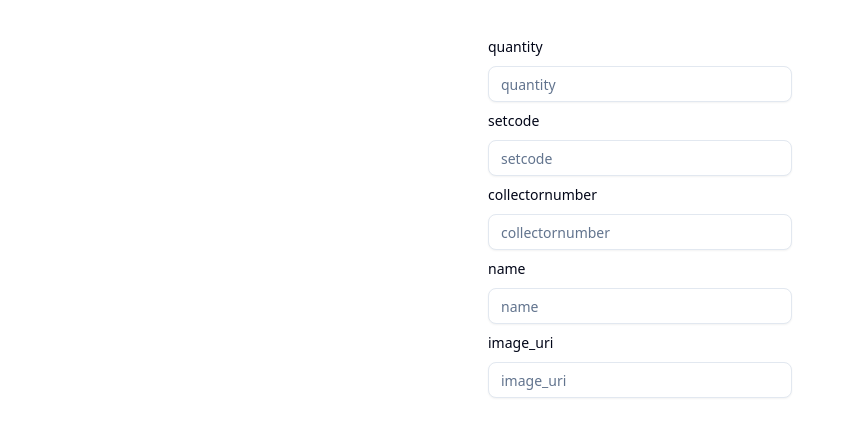
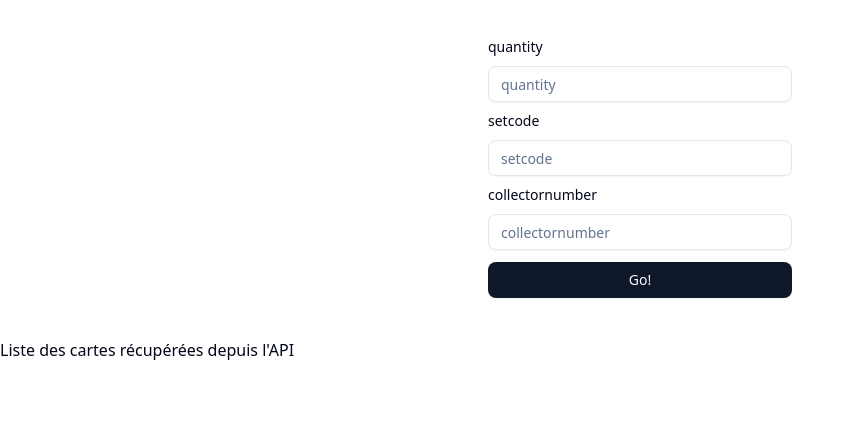
Before and after one commit to slythom/cockadeck-svletekit, a SvelteKit app: page / in a window 1280 px wide. Shown: the top 436 px of the page, without its empty margins (0-854 px from the left). Built offline with nearby package versions, Linux system fonts and the light colour scheme.

Commit message:
Added: Search action

```diff
--- a/package.json
+++ b/package.json
@@ -44,7 +44,7 @@
 		"svelte": "^5.0.0",
 		"svelte-check": "^4.0.0",
 		"tailwind-merge": "^3.3.1",
-		"tailwind-variants": "^3.1.1",
+		"tailwind-variants": "^1.0.0",
 		"tailwindcss": "^4.0.0",
 		"tw-animate-css": "^1.3.8",
 		"typescript": "^5.0.0",
--- /dev/null
+++ b/src/lib/components/ui/button/button.svelte
@@ -0,0 +1,80 @@
+<script lang="ts" module>
+	import { cn, type WithElementRef } from "$lib/utils.js";
+	import type { HTMLAnchorAttributes, HTMLButtonAttributes } from "svelte/elements";
+	import { type VariantProps, tv } from "tailwind-variants";
+
+	export const buttonVariants = tv({
+		base: "focus-visible:border-ring focus-visible:ring-ring/50 aria-invalid:ring-destructive/20 dark:aria-invalid:ring-destructive/40 aria-invalid:border-destructive inline-flex shrink-0 items-center justify-center gap-2 whitespace-nowrap rounded-md text-sm font-medium outline-none transition-all focus-visible:ring-[3px] disabled:pointer-events-none disabled:opacity-50 aria-disabled:pointer-events-none aria-disabled:opacity-50 [&_svg:not([class*='size-'])]:size-4 [&_svg]:pointer-events-none [&_svg]:shrink-0",
+		variants: {
+			variant: {
+				default: "bg-primary text-primary-foreground shadow-xs hover:bg-primary/90",
+				destructive:
+					"bg-destructive shadow-xs hover:bg-destructive/90 focus-visible:ring-destructive/20 dark:focus-visible:ring-destructive/40 dark:bg-destructive/60 text-white",
+				outline:
+					"bg-background shadow-xs hover:bg-accent hover:text-accent-foreground dark:bg-input/30 dark:border-input dark:hover:bg-input/50 border",
+				secondary: "bg-secondary text-secondary-foreground shadow-xs hover:bg-secondary/80",
+				ghost: "hover:bg-accent hover:text-accent-foreground dark:hover:bg-accent/50",
+				link: "text-primary underline-offset-4 hover:underline",
+			},
+			size: {
+				default: "h-9 px-4 py-2 has-[>svg]:px-3",
+				sm: "h-8 gap-1.5 rounded-md px-3 has-[>svg]:px-2.5",
+				lg: "h-10 rounded-md px-6 has-[>svg]:px-4",
+				icon: "size-9",
+			},
+		},
+		defaultVariants: {
+			variant: "default",
+			size: "default",
+		},
+	});
+
+	export type ButtonVariant = VariantProps<typeof buttonVariants>["variant"];
+	export type ButtonSize = VariantProps<typeof buttonVariants>["size"];
+
+	export type ButtonProps = WithElementRef<HTMLButtonAttributes> &
+		WithElementRef<HTMLAnchorAttributes> & {
+			variant?: ButtonVariant;
+			size?: ButtonSize;
+		};
+</script>
+
+<script lang="ts">
+	let {
+		class: className,
+		variant = "default",
+		size = "default",
+		ref = $bindable(null),
+		href = undefined,
+		type = "button",
+		disabled,
+		children,
+		...restProps
+	}: ButtonProps = $props();
+</script>
+
+{#if href}
+	<a
+		bind:this={ref}
+		data-slot="button"
+		class={cn(buttonVariants({ variant, size }), className)}
+		href={disabled ? undefined : href}
+		aria-disabled={disabled}
+		role={disabled ? "link" : undefined}
+		tabindex={disabled ? -1 : undefined}
+		{...restProps}
+	>
+		{@render children?.()}
+	</a>
+{:else}
+	<button
+		bind:this={ref}
+		data-slot="button"
+		class={cn(buttonVariants({ variant, size }), className)}
+		{type}
+		{disabled}
+		{...restProps}
+	>
+		{@render children?.()}
+	</button>
+{/if}
--- /dev/null
+++ b/src/lib/components/ui/button/index.ts
@@ -0,0 +1,17 @@
+import Root, {
+	type ButtonProps,
+	type ButtonSize,
+	type ButtonVariant,
+	buttonVariants,
+} from "./button.svelte";
+
+export {
+	Root,
+	type ButtonProps as Props,
+	//
+	Root as Button,
+	buttonVariants,
+	type ButtonProps,
+	type ButtonSize,
+	type ButtonVariant,
+};
--- a/src/routes/+page.server.ts
+++ b/src/routes/+page.server.ts
@@ -1,13 +1,29 @@
 import type { Actions } from './$types';
+// TODO: typage / validation
 
 export const actions = {
-	get: async ({request}) => {
-		// TODO get formdata to build API endpoint
-	},
-	search: async ({request}) => {
-		// TODO fetch API
-	},
-    save: async ({request}) => {
-		// TODO if the result is OK, the user click a button to save the card data (image, quantity...) into the SQLite DB
-	}
+    search: async ({ request, fetch }) => {
+        // TODO get formdata to build API endpoint
+        const data = await request.formData();
+        const quantity = data.get('quantity');
+        const setcode = data.get('setcode');
+        const collectornumber = data.get('collectornumber');
+        const name = data.get('name');
+        const image_uri = data.get('image_uri');
+
+        const api_url = `https://api.scryfall.com/cards/${setcode}/${collectornumber}`
+        const res = await fetch(api_url)
+        console.log("données récupérées de l'API :", res)
+
+        if (!res.ok) {
+            return { success: false, status: res.status };
+        }
+
+        const card = await res.json();
+        return { success: true, card, quantity, name, image_uri };
+    },
+
+    save: async ({ request }) => {
+        // TODO if the result is OK, the user click a button to save the card data (image, quantity...) into the SQLite DB
+    }
 } satisfies Actions;
--- a/src/routes/+page.svelte
+++ b/src/routes/+page.svelte
@@ -1,9 +1,10 @@
 <script lang="ts">
 	import { Input } from '$lib/components/ui/input/index.js';
 	import { Label } from '$lib/components/ui/label/index.js';
+    import { Button } from "$lib/components/ui/button/index.js";
 </script>
 
-<form method="POST" action="?/get">
+<form method="POST" action="?/search">
 	<div class="mx-auto flex w-full max-w-sm flex-col gap-3 p-10">
 		<Label for="quantity">quantity</Label>
 		<Input type="number" name="quantity" placeholder="quantity" />
@@ -11,9 +12,13 @@
 		<Input type="text" name="setcode" placeholder="setcode" />
 		<Label for="collectornumber">collectornumber</Label>
 		<Input type="text" name="collectornumber" placeholder="collectornumber" />
-		<Label for="name">name</Label>
+		<!-- <Label for="name">name</Label>
 		<Input type="text" name="name" placeholder="name" />
 		<Label for="image_uri">image_uri</Label>
-		<Input type="text" name="image_uri" placeholder="image_uri" />
+		<Input type="text" name="image_uri" placeholder="image_uri" /> -->
+        <Button type="submit">Go!</Button>
 	</div>
 </form>
+<div>
+    <h1>Liste des cartes récupérées depuis l'API</h1>
+</div>
```
Also changed, not shown: 1 other file (tests, documents, lock files or other folders).
